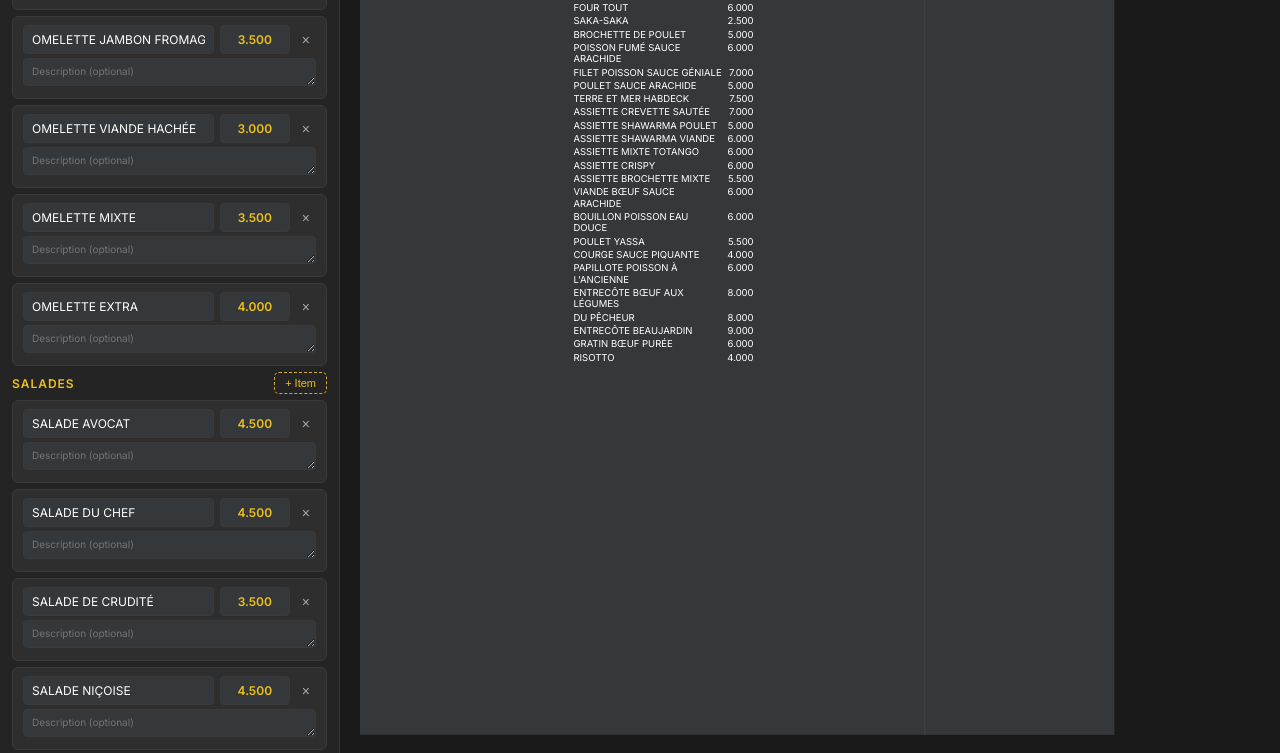
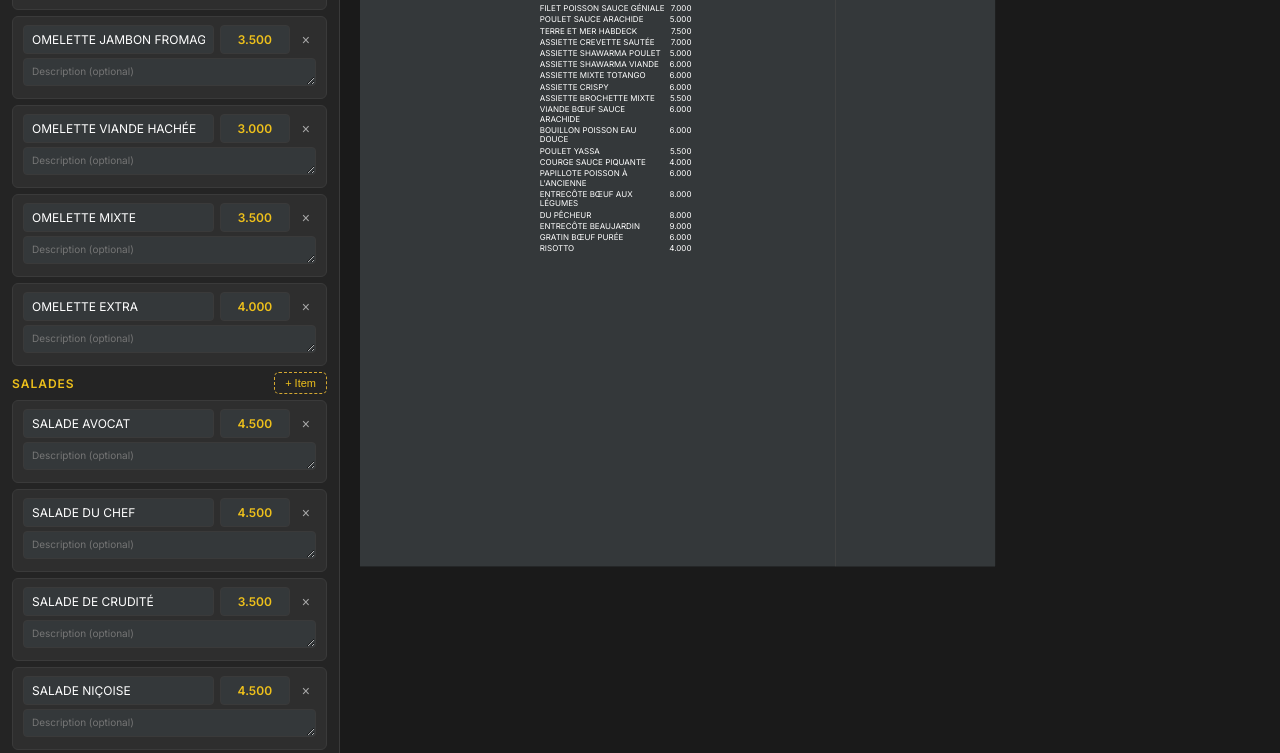
Before and after one commit to ramihoujeiry/menu-editor, a plain HTML site: page index.html in a window 1280 px wide. Shown: the part 416-1169 px from the top of the page. Drawn offline with nearby package versions, Linux system fonts and the light colour scheme.

Commit message:
Scale menu page to 0.8 to prevent cropping

```diff
--- a/index.html
+++ b/index.html
@@ -269,9 +269,9 @@
 
     .menu-page-wrapper {
       display: inline-block;
-      transform: scale(0.95);
+      transform: scale(0.8);
       transform-origin: top left;
-      margin-bottom: -50px;
+      margin-bottom: -100px;
     }
 
     /* ===== MENU PAGE - EXACT REPLICA ===== */
```
